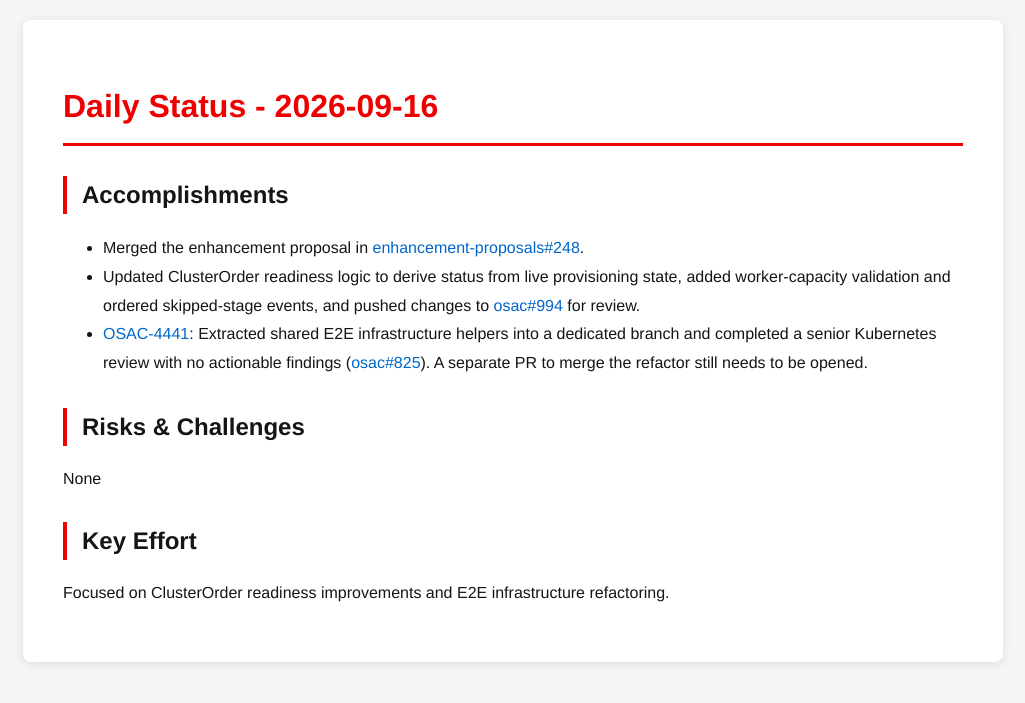
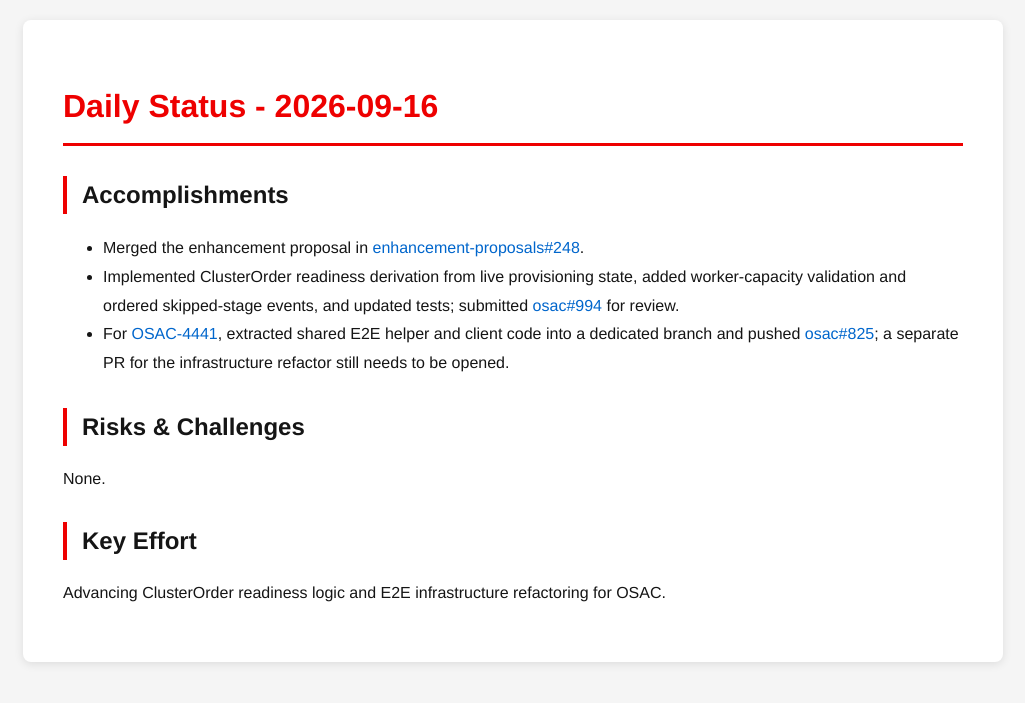
Before and after one commit to tzvatot/daily-status, a Jekyll site: the page built from 2026-09-16.md, in a window 1280 px wide. Shown: the top 703 px of the page, without its empty margins (127-1152 px from the left). Built offline with Jekyll 4.4.1, drawn with Linux system fonts in a browser that asks for light colours.

Commit message:
Daily status update - 2026-09-16

```diff
--- a/2026-09-16.md
+++ b/2026-09-16.md
@@ -8,11 +8,11 @@ date: 2026-09-16
 
 ## Accomplishments
 - Merged the enhancement proposal in [enhancement-proposals#248](https://github.com/osac-project/enhancement-proposals/pull/248).
-- Updated ClusterOrder readiness logic to derive status from live provisioning state, added worker-capacity validation and ordered skipped-stage events, and pushed changes to [osac#994](https://github.com/osac-project/osac/pull/994) for review.
-- [OSAC-4441](https://redhat.atlassian.net/browse/OSAC-4441): Extracted shared E2E infrastructure helpers into a dedicated branch and completed a senior Kubernetes review with no actionable findings ([osac#825](https://github.com/osac-project/osac/pull/825)). A separate PR to merge the refactor still needs to be opened.
+- Implemented ClusterOrder readiness derivation from live provisioning state, added worker-capacity validation and ordered skipped-stage events, and updated tests; submitted [osac#994](https://github.com/osac-project/osac/pull/994) for review.
+- For [OSAC-4441](https://redhat.atlassian.net/browse/OSAC-4441), extracted shared E2E helper and client code into a dedicated branch and pushed [osac#825](https://github.com/osac-project/osac/pull/825); a separate PR for the infrastructure refactor still needs to be opened.
 
 ## Risks & Challenges
-None
+None.
 
 ## Key Effort
-Focused on ClusterOrder readiness improvements and E2E infrastructure refactoring.
+Advancing ClusterOrder readiness logic and E2E infrastructure refactoring for OSAC.
```
